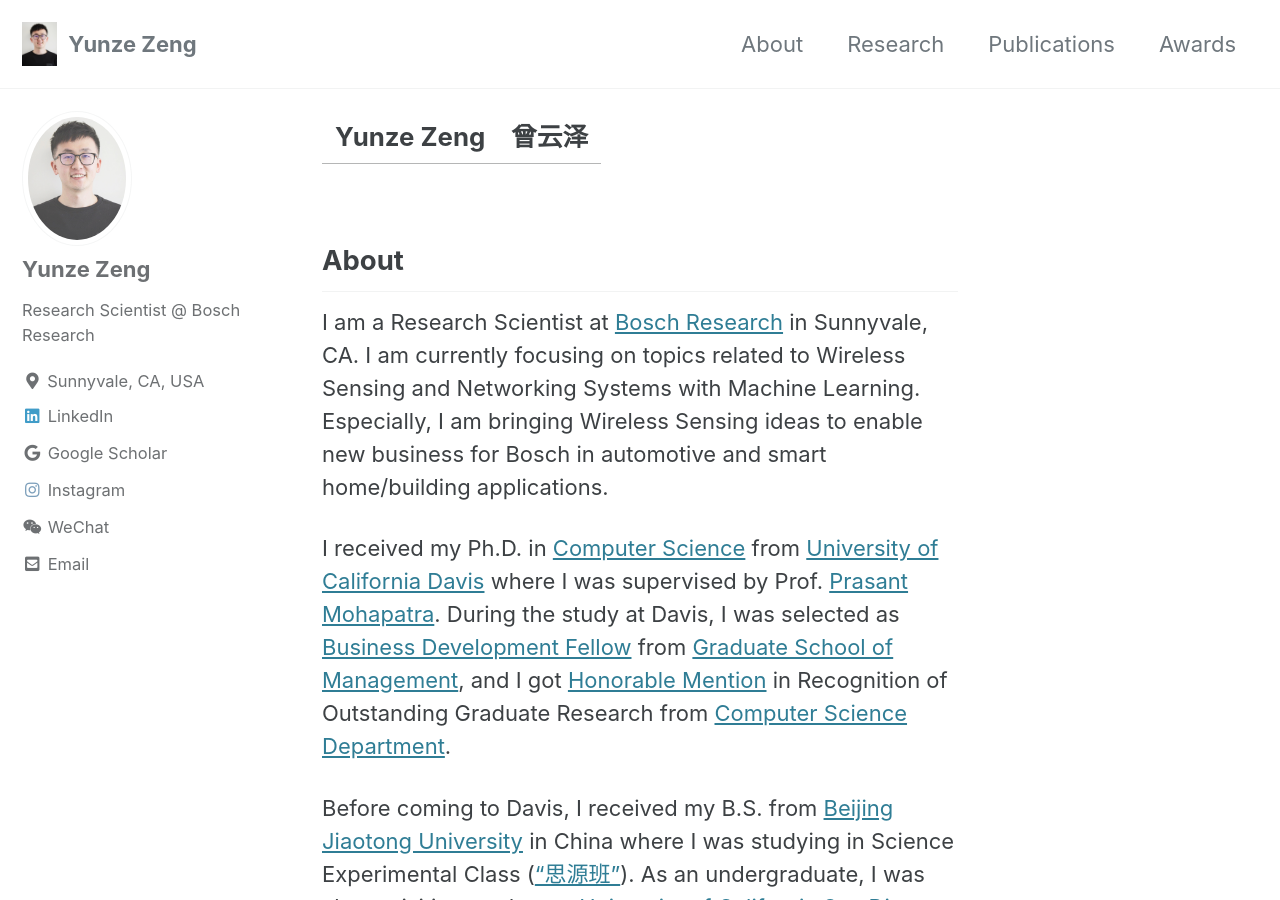
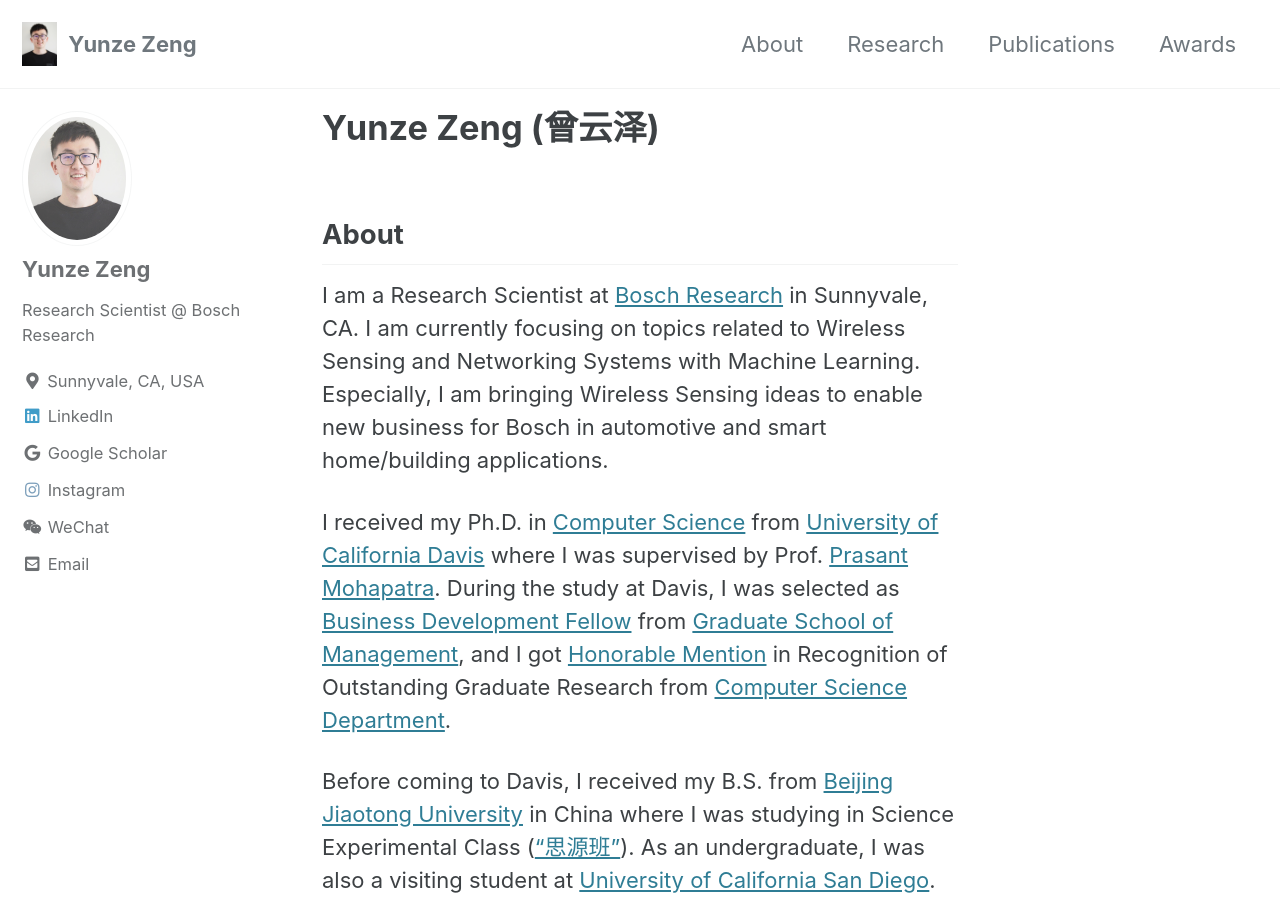
Before and after one commit to yunze/yunze.github.io, a Jekyll site: the page built from index.md, in a window 1280 px wide and 900 px high. Built offline with Jekyll 4.4.1, drawn with Linux system fonts in a browser that asks for light colours; cached includes are drawn as plain includes.

```diff
--- a/index.md
+++ b/index.md
@@ -1,5 +1,5 @@
 ---
-title: Yunze Zeng | 曾云泽
+title: Yunze Zeng (曾云泽)
 layout: single
 author_profile: true
 toc: false
```
